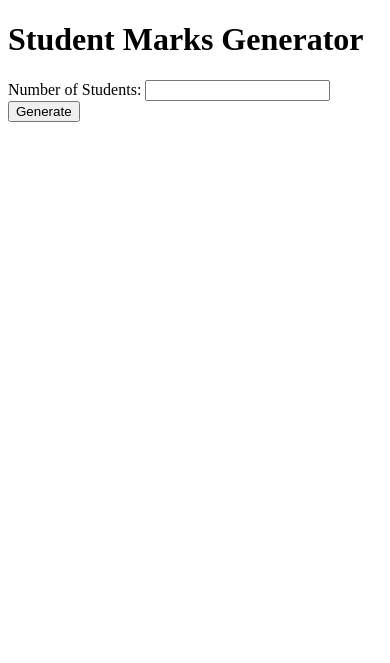
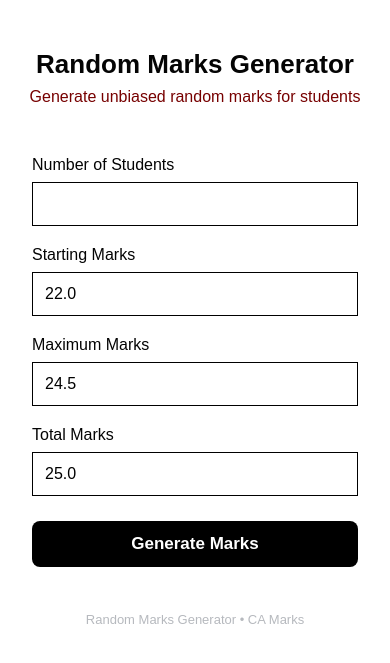
Before and after one commit to masedur-ece/random-makrs, a Flask app: page / in a window 390 px wide. Shown: the top 663 px of the page. Run offline with Flask 3, Linux system fonts and the light colour scheme.

Commit message:
Update title and styles for marks generator page

```diff
--- a/templates/index.html
+++ b/templates/index.html
@@ -2,62 +2,347 @@
 <html>
 
 <head>
-    <title>Marks Generator</title>
+
+    <meta name="viewport" content="width=device-width, initial-scale=1.0">
+
+    <title>Random Marks Generator</title>
+
+    <style>
+
+        * {
+            box-sizing: border-box;
+        }
+
+        body {
+            margin: 0;
+            font-family: Arial, sans-serif;
+            background: #ffffff;
+            color: #040404;
+        }
+
+        .container {
+            max-width: 900px;
+            margin: 50px auto;
+            padding: 20px;
+        }
+
+        .header {
+            text-align: center;
+            margin-bottom: 30px;
+        }
+
+        .header h1 {
+            margin-bottom: 8px;
+            font-size: 32px;
+        }
+
+        .header p {
+            color: #770000;
+            margin: 0;
+        }
+
+        .card {
+            background: white;
+            padding: 30px;
+            border-radius: 16px;
+            box-shadow: 0 5px 25px rgba(255, 255, 255, 0);
+        }
+
+        .form-grid {
+            display: grid;
+            grid-template-columns: repeat(2, 1fr);
+            gap: 20px;
+        }
+
+        .field {
+            display: flex;
+            flex-direction: column;
+        }
+
+        .field label {
+            margin-bottom: 8px;
+        }
+
+        .field input {
+            padding: 12px;
+            border: 1px solid #000000;
+            border-radius: 0px;
+            font-size: 16px;
+        }
+
+        .field input:focus {
+            outline: none;
+            border-color: #000000;
+        }
+
+        .generate-btn {
+            width: 100%;
+            margin-top: 25px;
+            padding: 13px;
+            border: none;
+            border-radius: 8px;
+            background: #000000;
+            color: white;
+            font-size: 17px;
+            font-weight: bold;
+            cursor: pointer;
+        }
+
+        .error {
+            margin-top: 20px;
+            padding: 12px;
+            background: #b2afaf;
+            color: #960909;
+            border-radius: 8px;
+            text-align: center;
+        }
+
+        .result {
+            margin-top: 30px;
+        }
+
+        .result h2 {
+            text-align: center;
+            margin-bottom: 5px;
+        }
+
+        .info {
+            text-align: center;
+            color: #000000;
+            margin-bottom: 20px;
+        }
+
+        .table-container {
+            overflow-x: auto;
+        }
+
+        table {
+            width: 100%;
+            border-collapse: collapse;
+        }
+
+        th,
+        td {
+            border: 1px solid #000000;
+            padding: 10px;
+            text-align: center;
+        }
+
+        th {
+            background: #000000;
+            color: white;
+        }
+
+        tr:nth-child(even) {
+            background: #ffffff;
+        }
+
+        .download-btn {
+            display: block;
+            width: 220px;
+            margin: 25px auto 0;
+            padding: 12px;
+            text-align: center;
+            text-decoration: none;
+            border-radius: 8px;
+            background: #ff0000;
+            color: white;
+            font-weight: bold;
+        }
+
+        .footer {
+            text-align: center;
+            margin-top: 25px;
+            color: #b6b9be;
+            font-size: 13px;
+        }
+
+        @media (max-width: 600px) {
+
+            .container {
+                margin: 20px auto;
+                padding: 12px;
+            }
+
+            .card {
+                padding: 20px;
+            }
+
+            .form-grid {
+                grid-template-columns: 1fr;
+            }
+
+            .header h1 {
+                font-size: 26px;
+            }
+        }
+
+    </style>
+
 </head>
+
 
 <body>
 
-    <h1>Student Marks Generator</h1>
+<div class="container">
+
+    <div class="header">
+
+        <h1>Random Marks Generator</h1>
+
+        <p>Generate unbiased random marks for students</p>
+
+    </div>
+
+
+    <div class="card">
 
         <form method="POST">
 
-        <label>Number of Students:</label>
+            <div class="form-grid">
+
+                <div class="field">
+
+                    <label>Number of Students</label>
 
                     <input
                         type="number"
-            name="roll"
+                        name="students"
                         min="1"
+                        value="{{ students }}"
                         required
                     >
 
-        <button type="submit">
-            Generate
+                </div>
+
+
+                <div class="field">
+
+                    <label>Starting Marks</label>
+
+                    <input
+                        type="number"
+                        name="starting_marks"
+                        value="{{ starting_marks }}"
+                        step="0.5"
+                        min="0"
+                        required
+                    >
+
+                </div>
+
+
+                <div class="field">
+
+                    <label>Maximum Marks</label>
+
+                    <input
+                        type="number"
+                        name="maximum_marks"
+                        value="{{ maximum_marks }}"
+                        step="0.5"
+                        min="0"
+                        required
+                    >
+
+                </div>
+
+
+                <div class="field">
+
+                    <label>Total Marks</label>
+
+                    <input
+                        type="number"
+                        name="total_marks"
+                        value="{{ total_marks }}"
+                        step="1"
+                        min="0"
+                        required
+                    >
+
+                </div>
+
+            </div>
+
+
+            <button class="generate-btn" type="submit">
+                Generate Marks
             </button>
 
         </form>
 
 
+        {% if error %}
+
+        <div class="error">
+            {{ error }}
+        </div>
+
+        {% endif %}
+
+
         {% if data %}
+
+        <div class="result">
 
             <h2>Generated Marks</h2>
 
-    <table border="1">
+            <div class="info">
+                {{ students }} Students
+                &nbsp; • &nbsp;
+                Range: {{ starting_marks }} – {{ maximum_marks }}
+                &nbsp; • &nbsp;
+                Total: {{ total_marks }}
+            </div>
+
+
+            <div class="table-container">
+
+                <table>
 
                     <tr>
                         <th>Roll</th>
                         <th>Marks</th>
                     </tr>
 
+
                     {% for student in data %}
 
                     <tr>
+
                         <td>{{ student.Roll }}</td>
-            <td>{{ student.Marks }}</td>
+
+                        <td>{{ "%.1f"|format(student.Marks) }}</td>
+
                     </tr>
 
                     {% endfor %}
 
                 </table>
 
-    <br>
+            </div>
 
-    <form action="{{ url_for('download') }}" method="GET">
-        <button type="submit">
+
+            <a
+                class="download-btn"
+                href="{{ url_for('download') }}"
+            >
                 Download Excel
-        </button>
-    </form>
+            </a>
+
+        </div>
 
         {% endif %}
+
+    </div>
+
+
+    <div class="footer">
+        Random Marks Generator • CA Marks
+    </div>
+
+</div>
 
 </body>
 
```
Lines whose indentation alone changed are shown as unchanged.
